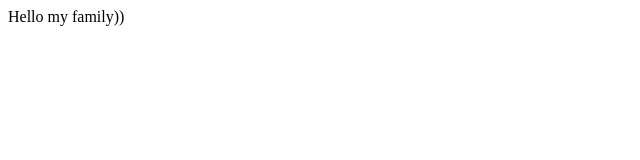
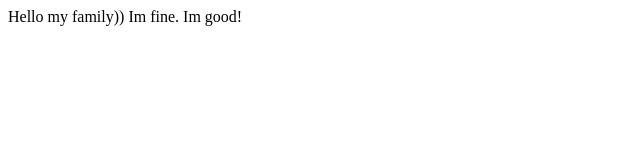
Before and after one commit to Anastasia21011992/test2, a plain HTML site: page index.html in a window 1280 px wide. Shown: the whole page, without its empty margins (0-640 px from the left). Drawn offline with Linux system fonts and the light colour scheme.

Commit message:
изменила

```diff
--- a/index.html
+++ b/index.html
@@ -10,6 +10,8 @@
 
 <body>
     Hello my family))
+    Im fine.
+    Im good!
 
 </body>
 
```
